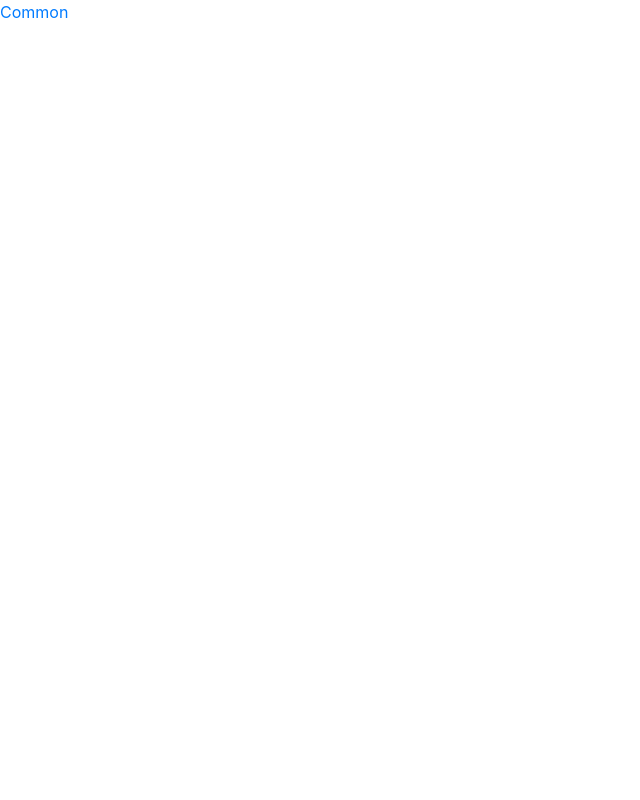
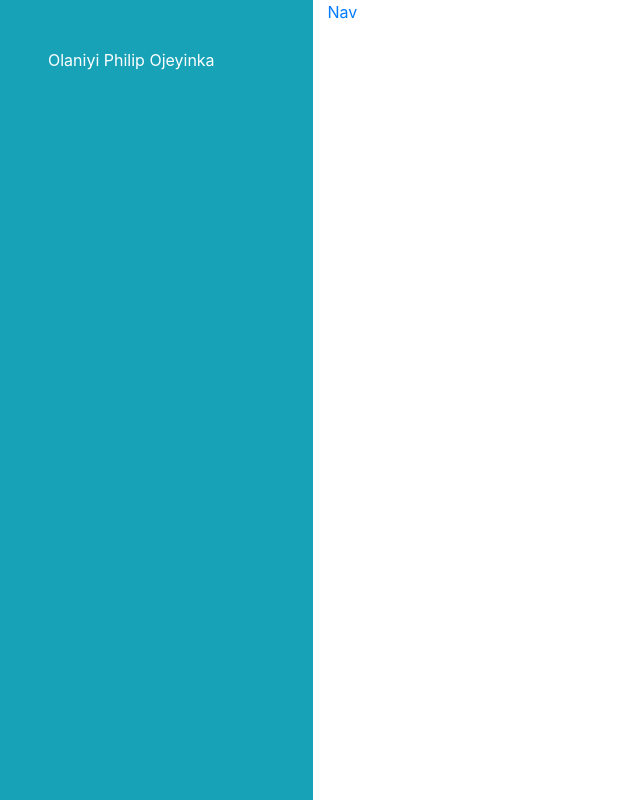
Before and after one commit to Niyiojeyinka/My-Portfolio, a React (Create React App) app: page / in a window 1280 px wide. Shown: the whole page, without its empty margins (0-640 px from the left). Built offline with nearby package versions, Linux system fonts and the light colour scheme.

Commit message:
finished with structure and started working on sidebar

```diff
--- a/src/App.js
+++ b/src/App.js
@@ -1,9 +1,32 @@
-import React from 'react';
-import Common from './screens/common/Index';
-function App() {
-  return (
-    <Common/>
-  );
+import React,{Component} from 'react';
+import Sidebar from './screens/common/Sidebar';
+import Home from './screens/home/Index';
+
+class App extends Component {
+constructor(props){
+    super(props);
 }
 
+render() {
+
+  let windowStyle = {height:"100vh"};
+    return (
+      <div className='row' style={windowStyle}>
+        <div className='col-sm-4 col-md-4 col-lg-3 col-xl-3 bg-info'>
+
+        <Sidebar/>
+
+        </div>
+        <div className='col-sm-8 col-md-8 col-lg-9 col-lg-9'>
+        <Home/>
+
+        <Sidebar/>
+
+        </div>
+    </div>
+    );
+}
+
+
+}
 export default App;
--- a/src/screens/common/Index.js
+++ /dev/null
@@ -1,15 +0,0 @@
-import React,{Component} from 'react';
-class Common extends Component {
-constructor(props){
-    super(props);
-}
-
-render() {
-    return (
-       <div className="text-primary">Common</div>
-    );
-}
-
-
-}
-export default Common;
--- a/src/screens/common/Nav.js
+++ b/src/screens/common/Nav.js
@@ -0,0 +1,15 @@
+import React,{Component} from 'react';
+class Nav extends Component {
+constructor(props){
+    super(props);
+}
+
+render() {
+    return (
+       <div className="text-primary">Nav</div>
+    );
+}
+
+
+}
+export default Nav;
--- a/src/screens/common/Sidebar.js
+++ b/src/screens/common/Sidebar.js
@@ -0,0 +1,17 @@
+import React,{Component} from 'react';
+class Sidebar extends Component {
+constructor(props){
+    super(props);
+}
+
+render() {
+    return (
+       <div className="p-5">
+           <span style={{color:"white"}}>Olaniyi Philip Ojeyinka</span>
+       </div>
+    );
+}
+
+
+}
+export default Sidebar;
--- a/src/screens/home/Index.js
+++ b/src/screens/home/Index.js
@@ -0,0 +1,20 @@
+import React,{Component} from 'react';
+import Nav from '../common/Nav';
+class Home extends Component {
+constructor(props){
+    super(props);
+}
+
+render() {
+    return (
+        <div>
+            <Nav/>
+
+
+        </div>
+    );
+}
+
+
+}
+export default Home;
```
